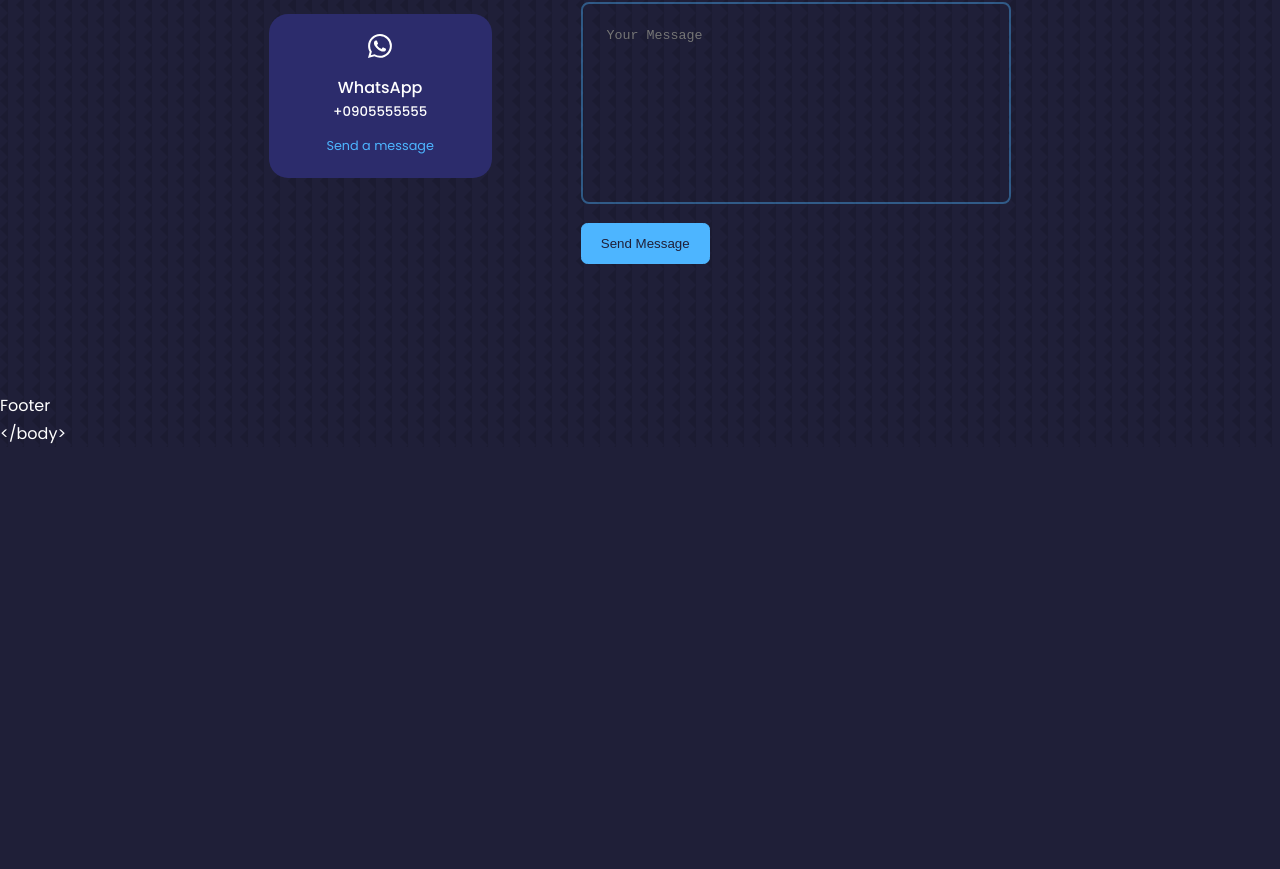
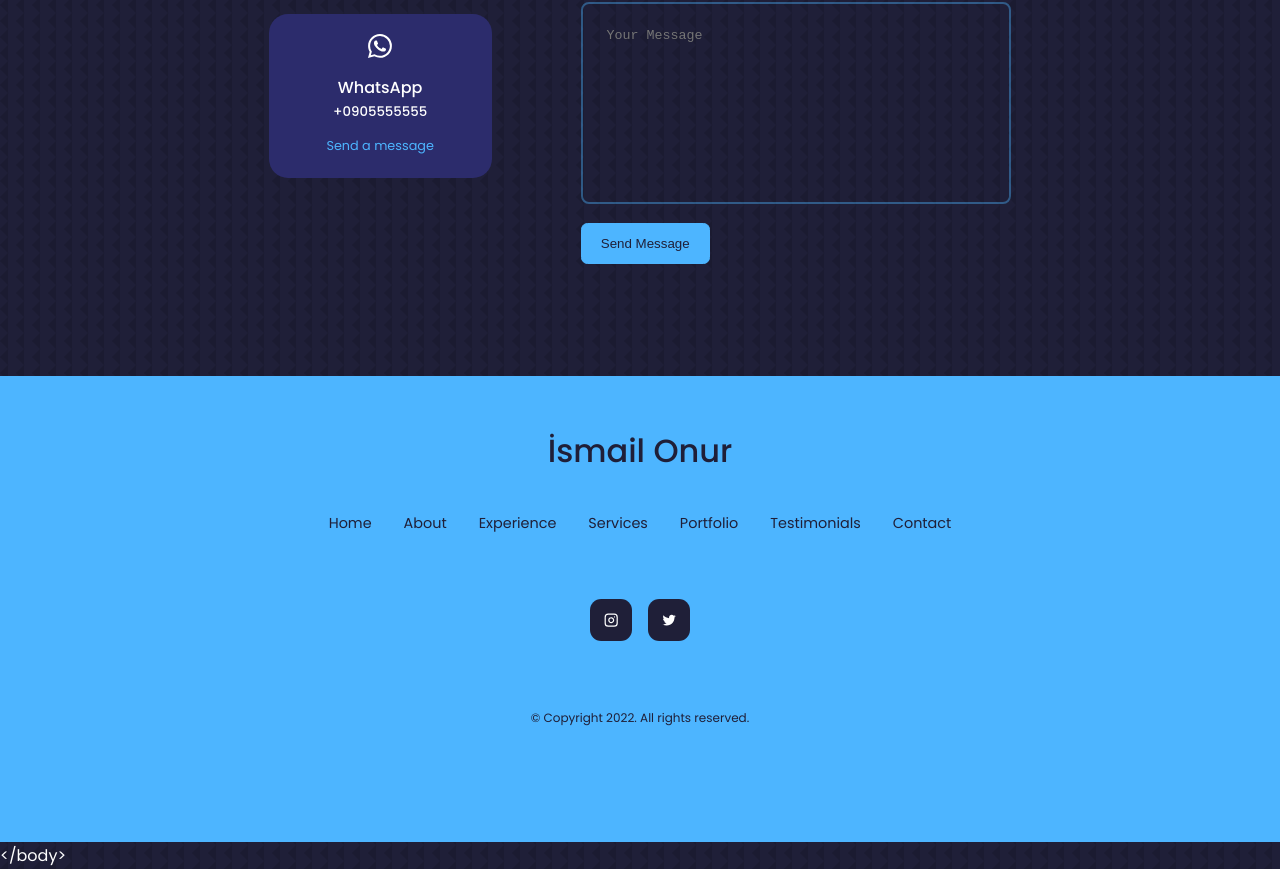
Before and after one commit to ismailonur/ismailonur-portfolio, a React (Create React App) app: page / in a window 1280 px wide. Shown: the part 4979-5848 px from the top of the page. Before the commit the page ends 5426 px from the top, so only its background shows below. Built offline with nearby package versions, Linux system fonts and the light colour scheme; the HTML template or start-up script is replaced by a standard one.

Commit message:
Footer Completed!

```diff
--- a/src/components/footer/Footer.jsx
+++ b/src/components/footer/Footer.jsx
@@ -1,10 +1,50 @@
 import React from 'react'
 import './footer.css'
 
+import { FiInstagram } from 'react-icons/fi'
+import { IoLogoTwitter } from 'react-icons/io'
+
 const Footer = () => {
   return (
-    <section id='footer'>Footer</section>
+    <footer>
+      <a href='#' className='footer__logo'>İsmail Onur</a>
+
+      <ul className="permalinks">
+        <li>
+          <a href='#'>Home</a>
+        </li>
+        <li>
+          <a href='#about'>About</a>
+        </li>
+        <li>
+          <a href='#experience'>Experience</a>
+        </li>
+        <li>
+          <a href='#services'>Services</a>
+        </li>
+        <li>
+          <a href='#portfolio'>Portfolio</a>
+        </li>
+        <li>
+          <a href='#testimonials'>Testimonials</a>
+        </li>
+        <li>
+          <a href='#contact'>Contact</a>
+        </li>
+      </ul>
+
+      <div className="footer__socials">
+        <a href='https://instagram.com'><FiInstagram /></a>
+        <a href='https://twitter.com'><IoLogoTwitter /></a>
+      </div>
+
+      <div className="footer__copyright">
+        <small>
+          &copy; Copyright 2022. All rights reserved.
+        </small>
+      </div>
+    </footer>
   )
 }
 
-export {Footer}
+export { Footer }
--- a/src/components/footer/footer.css
+++ b/src/components/footer/footer.css
@@ -0,0 +1,71 @@
+footer {
+    background: var(--color-primary);
+    padding: 3rem 0;
+    text-align: center;
+    font-size: 0.9rem;
+    margin-top: 7rem;
+}
+
+footer a {
+    color: var(--color-bg)
+}
+
+.footer__logo {
+    font-size: 2rem;
+    font-weight: 500;
+    margin-bottom: 2rem;
+    display: inline-block;
+}
+
+.permalinks {
+    display: flex;
+    flex-wrap: wrap;
+    justify-content: center;
+    gap: 2rem;
+    margin-bottom: 4rem;
+}
+
+.footer__socials{
+    display: flex;
+    justify-content: center;
+    gap: 1rem;
+    margin-bottom: 4rem;
+}
+
+.footer__socials a{
+    background: var(--color-bg);
+    color: var(--color-white);
+    padding: 0.8rem;
+    border-radius: 0.7rem;
+    display: flex;
+    border: 1px solid transparent;
+}
+
+.footer__socials a:hover{
+    background: transparent;
+    color: var(--color-bg);
+    border-color: var(--color-bg);
+}
+
+.footer__copyright {
+    color: var(--color-bg);
+    font-size: 0.9rem;
+    margin-bottom: 4rem;
+}
+
+/* ============ MEDIUM DEVICES  ============ */
+@media screen and (max-width: 1024px) {
+
+}
+
+/* ============ SMALL DEVICES  ============ */
+@media screen and (max-width: 600px) {
+    .permalinks {
+        flex-direction: column;
+        gap: 1.5rem;
+    }
+
+    .footer__socials {
+        margin-bottom: 2.6rem;
+    }
+}
```
